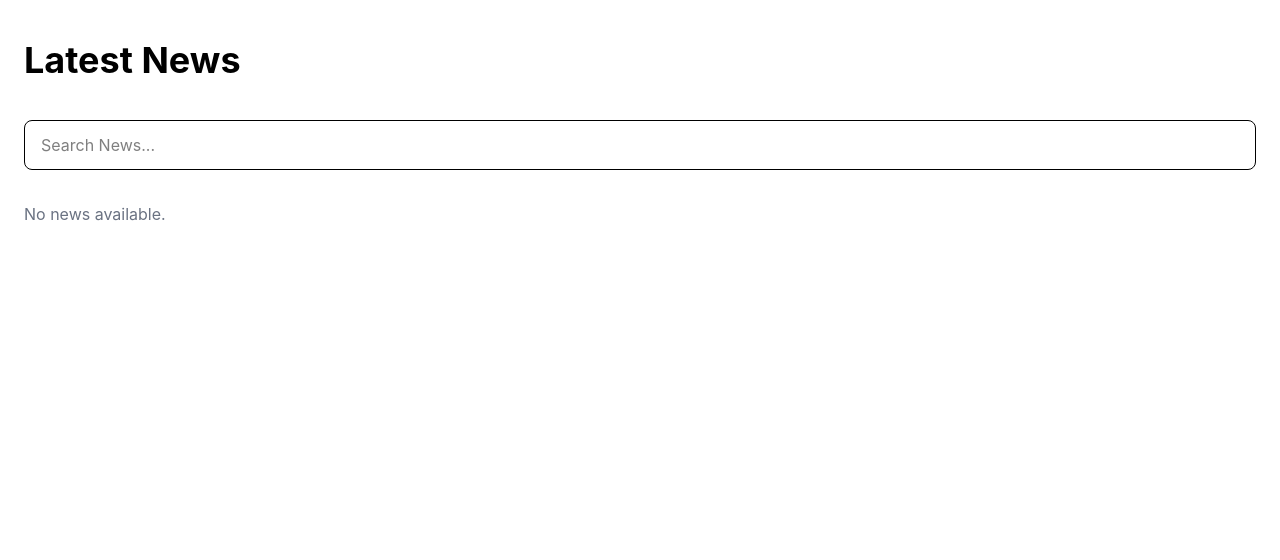
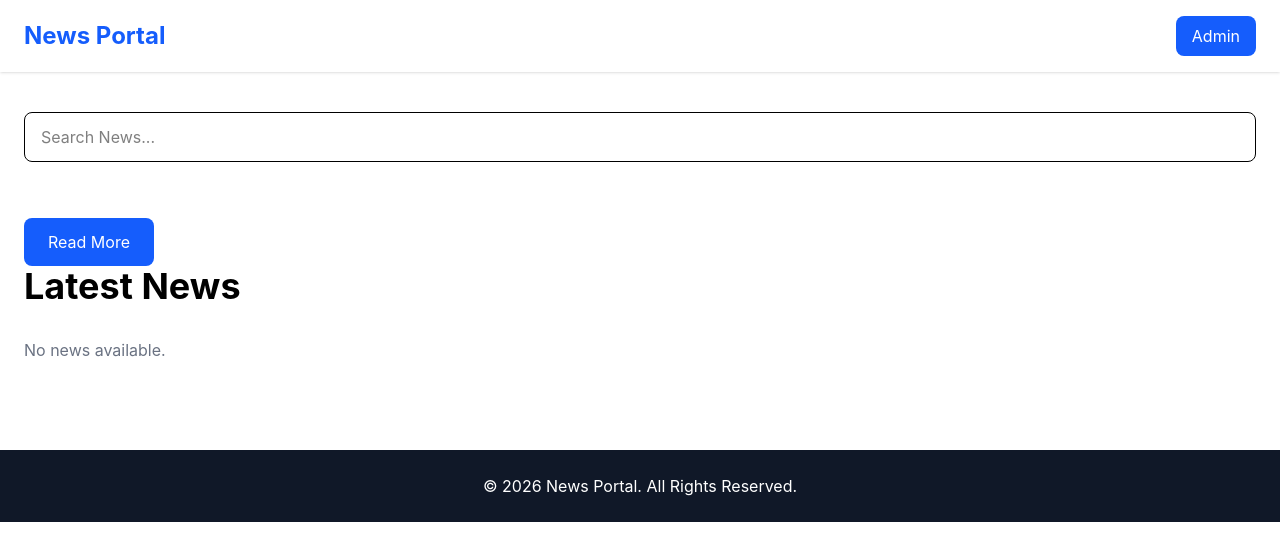
Before and after one commit to SilentFamine/MaxValid-intern-task, a React (Vite) app: page / in a window 1280 px wide. Shown: the top 560 px of the page. Built offline with nearby package versions, Linux system fonts and the light colour scheme.

Commit message:
feat: complete public news portal UI

```diff
--- a/src/App.jsx
+++ b/src/App.jsx
@@ -10,6 +10,7 @@ import Dashboard from "./pages/admin/Dashboard";
 import BlogManagement from "./pages/admin/BlogManagement";
 import CreateContent from "./pages/admin/CreateContent";
 import EditContent from "./pages/admin/EditContent";
+import NotFound from "./pages/public/NotFound";
 
 function App() {
   return (
--- a/src/components/Public/Footer.jsx
+++ b/src/components/Public/Footer.jsx
@@ -0,0 +1,9 @@
+function Footer() {
+  return (
+    <footer className="bg-gray-900 text-white text-center py-6 mt-12">
+      <p>© 2026 News Portal. All Rights Reserved.</p>
+    </footer>
+  );
+}
+
+export default Footer;
--- a/src/components/Public/Navbar.jsx
+++ b/src/components/Public/Navbar.jsx
@@ -0,0 +1,22 @@
+import { Link } from "react-router-dom";
+
+function Navbar() {
+  return (
+    <nav className="bg-white shadow">
+      <div className="max-w-7xl mx-auto flex justify-between items-center px-6 py-4">
+        <Link to="/" className="text-2xl font-bold text-blue-600">
+          News Portal
+        </Link>
+
+        <Link
+          to="/admin"
+          className="bg-blue-600 text-white px-4 py-2 rounded-lg"
+        >
+          Admin
+        </Link>
+      </div>
+    </nav>
+  );
+}
+
+export default Navbar;
--- a/src/layouts/PublicLayout.jsx
+++ b/src/layouts/PublicLayout.jsx
@@ -1,9 +1,13 @@
 import { Outlet } from "react-router-dom";
+import Navbar from "../components/Public/Navbar";
+import Footer from "../components/Public/Footer";
 
 function PublicLayout() {
   return (
     <>
+      <Navbar />
       <Outlet />
+      <Footer />
     </>
   );
 }
--- a/src/pages/public/Home.jsx
+++ b/src/pages/public/Home.jsx
@@ -1,40 +1,86 @@
 import { useState } from "react";
 import { getBlogs } from "../../utils/blogStorage";
 import NewsCard from "../../components/Public/NewsCard";
+import { useNavigate } from "react-router-dom";
 
 function Home() {
+  const [search, setSearch] = useState("");
+    const navigate = useNavigate();
+  // Latest blogs first
   const blogs = getBlogs().sort((a, b) => b.id - a.id);
 
-const [search, setSearch] = useState("");
-
+  // Search Filter
   const filteredBlogs = blogs.filter(
     (blog) =>
       blog.title.toLowerCase().includes(search.toLowerCase()) ||
       blog.body.toLowerCase().includes(search.toLowerCase())
   );
 
+  // Featured Blog
+  const featuredBlog = filteredBlogs[0];
+
+  // Remaining Blogs
+  const latestBlogs = filteredBlogs.slice(1);
+
   return (
     <div className="max-w-7xl mx-auto py-10 px-6">
-      <h1 className="text-4xl font-bold mb-10">
-        Latest News
-      </h1>
 
-        <div className="my-8">
+      {/* Search */}
+      <div className="mb-8">
         <input
           type="text"
           placeholder="Search News..."
           value={search}
           onChange={(e) => setSearch(e.target.value)}
-                className="w-full border rounded-lg px-4 py-3 focus:ring-2 focus:ring-blue-500"
+          className="w-full border rounded-lg px-4 py-3 focus:outline-none focus:ring-2 focus:ring-blue-500"
         />
       </div>
-      {blogs.length === 0 ? (
+
+      {/* Featured News */}
+      {featuredBlog && (
+        <div className="mb-12 bg-white rounded-xl shadow overflow-hidden">
+          <img
+            src={
+              featuredBlog.image ||
+              "https://placehold.co/1200x500"
+            }
+            alt={featuredBlog.title}
+            className="w-full h-96 object-cover"
+          />
+
+          <div className="p-8">
+            <p className="text-gray-500">
+              {featuredBlog.date}
+            </p>
+
+            <h2 className="text-4xl font-bold mt-3">
+              {featuredBlog.title}
+            </h2>
+
+            <p className="mt-4 text-gray-600 line-clamp-3">
+              {featuredBlog.body}
+            </p>
+          </div>
+        </div>
+      )}
+        <button
+  onClick={() => navigate(`/news/${featuredBlog.id}`)}
+  className="mt-6 px-6 py-3 bg-blue-600 text-white rounded-lg hover:bg-blue-700"
+>
+  Read More
+</button>
+      {/* Latest News */}
+      <h1 className="text-4xl font-bold mb-8">
+        Latest News
+      </h1>
+
+      {latestBlogs.length === 0 ? (
         <p className="text-gray-500">
           No news available.
         </p>
       ) : (
         <div className="grid md:grid-cols-2 lg:grid-cols-3 gap-8">
-          {filteredBlogs.map((blog) => (
+          {latestBlogs.map((blog) => (
             <NewsCard
               key={blog.id}
               blog={blog}
--- /dev/null
+++ b/src/pages/public/NotFound.jsx
@@ -0,0 +1,9 @@
+function NotFound() {
+  return (
+    <div className="flex justify-center items-center h-screen">
+      <h1 className="text-5xl font-bold">404 | Page Not Found</h1>
+    </div>
+  );
+}
+
+export default NotFound;
```
Lines whose indentation alone changed are shown as unchanged.
